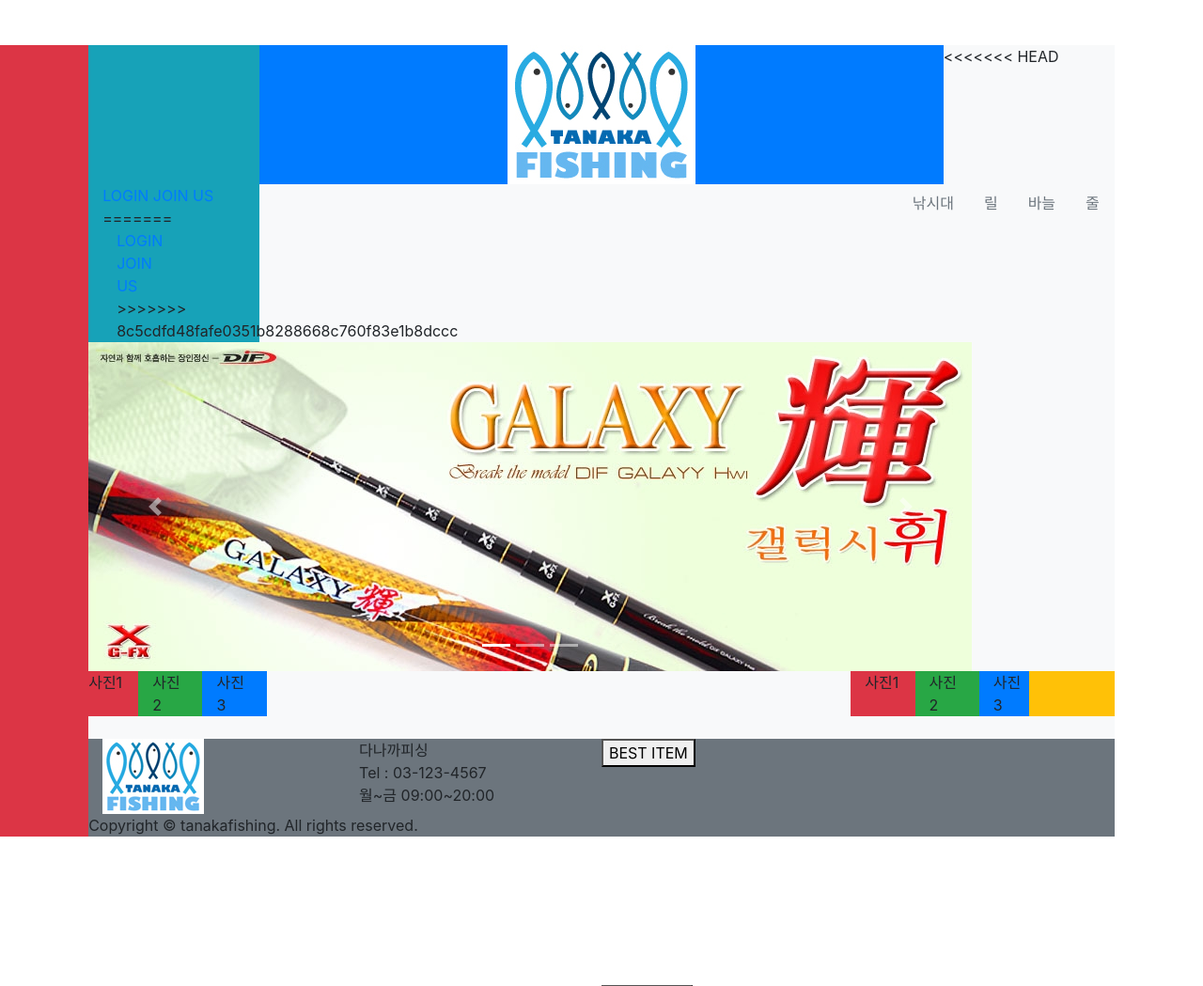
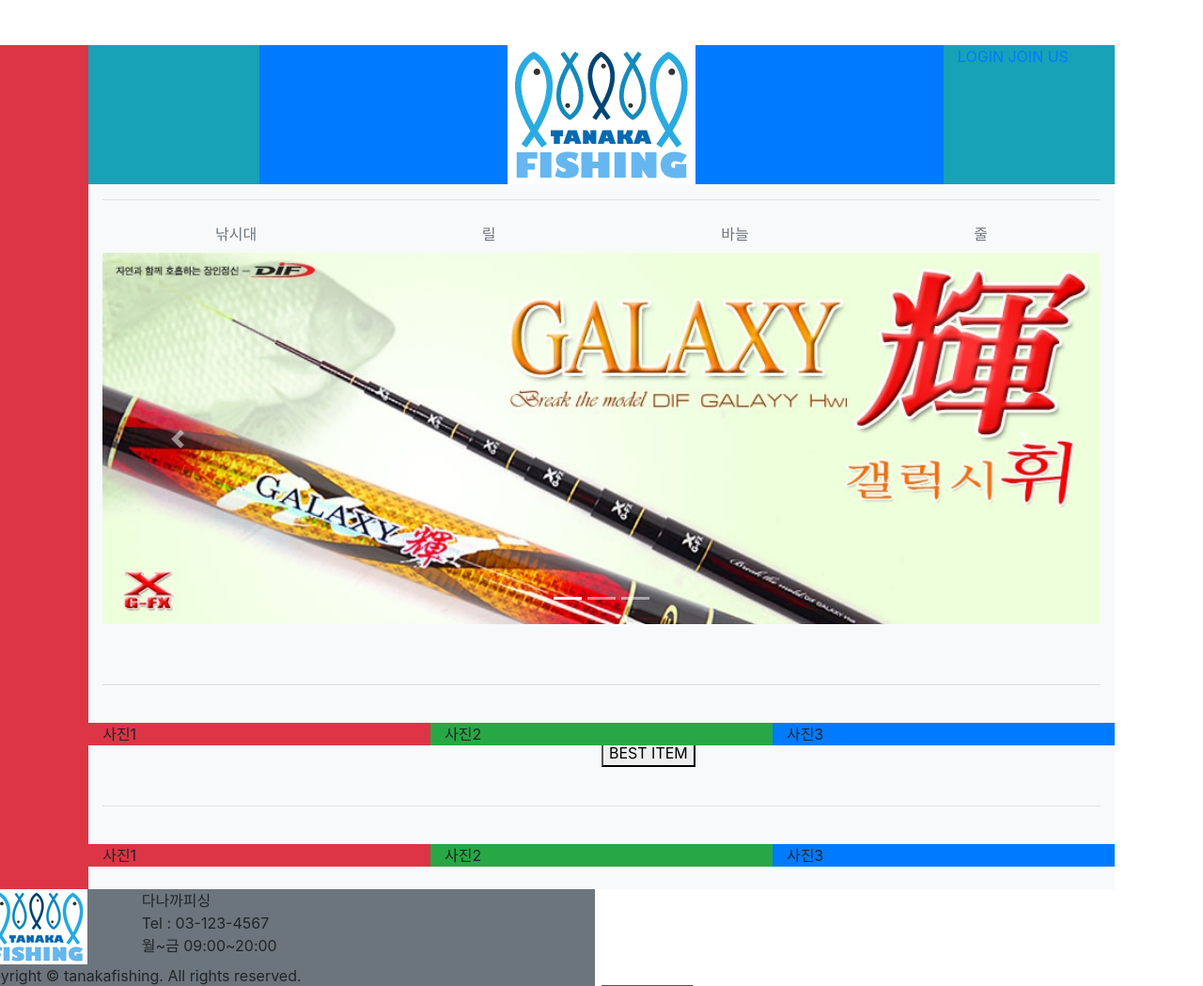
Before and after one commit to takaramono0223/takatafs, a PHP site: page / in a window 1280 px wide. Shown: the top 1049 px of the page at 94% size. Run offline with PHP 8.4, Linux system fonts and the light colour scheme.

Commit message:
인덱스갱신

```diff
--- a/index.php
+++ b/index.php
@@ -27,13 +27,8 @@
           <div class="col-8 bg-primary" style="position:relative; text-align:center; width:100%;">
             <img src="img/logo1.jpg">
           </div>
-<<<<<<< HEAD
-          <div class="col-2 bg-info">
+          <div class="col-2 bg-info" style="position:relative; text-align:bottom;">
             <a href="login.php">LOGIN</a> <a href="#">JOIN US</a>
-=======
-          <div class="col-2 bg-info" style="position:relative; text-align:bottom;">
-            <a href="#">LOGIN</a> <a href="#">JOIN US</a>
->>>>>>> 8c5cdfd48fafe0351b8288668c760f83e1b8dccc
           </div>
         </div>
         <hr>
```
